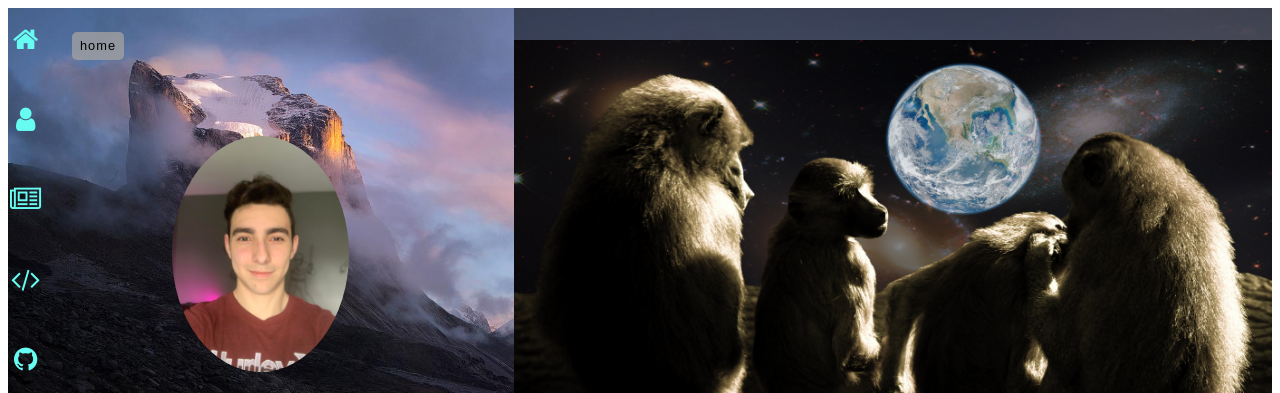
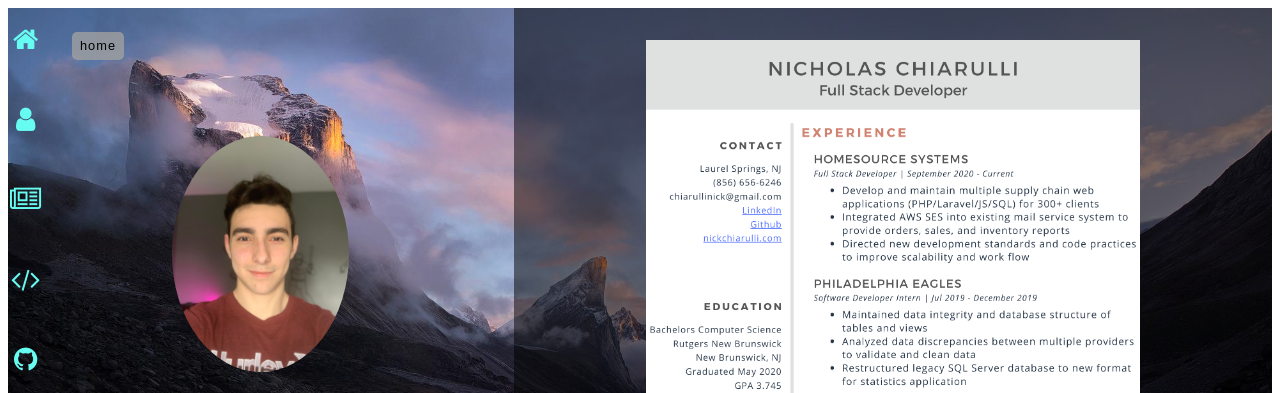
Before and after one commit to nicholaschiarulli/my_website, a Gatsby site: page /profile in a window 1280 px wide. Shown: the top 393 px of the page. Built offline with nearby package versions, Linux system fonts and the light colour scheme; Gatsby itself is replaced by a stand-in of ours.

Commit message:
auto push

```diff
--- a/src/pages/profile.js
+++ b/src/pages/profile.js
@@ -8,7 +8,7 @@ const profile = () => {
     school: "Rutgers New Brunswick",
     employedAt: "Computer Science",
     company: "Software Engineer",
-    resumeImage: "monkey.jpg",
+    resumeImage: "Nicholas_Chiarulli_Resume.png",
     email: "nicholasrachiarulli@gmail.com",
     github: "nicholaschiarulli",
     linkedin: "nicholas-chiarulli-599182133/",
```
